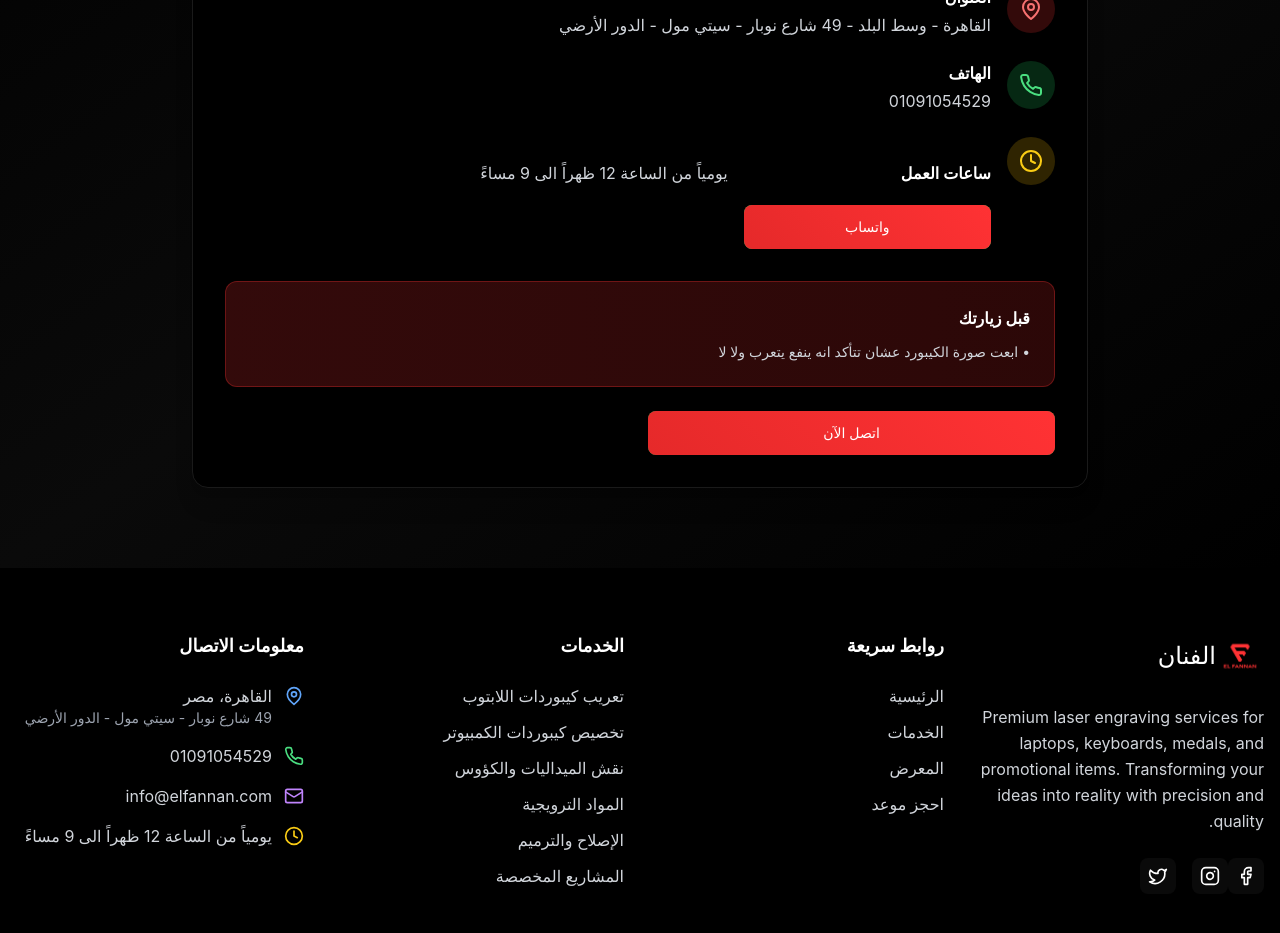
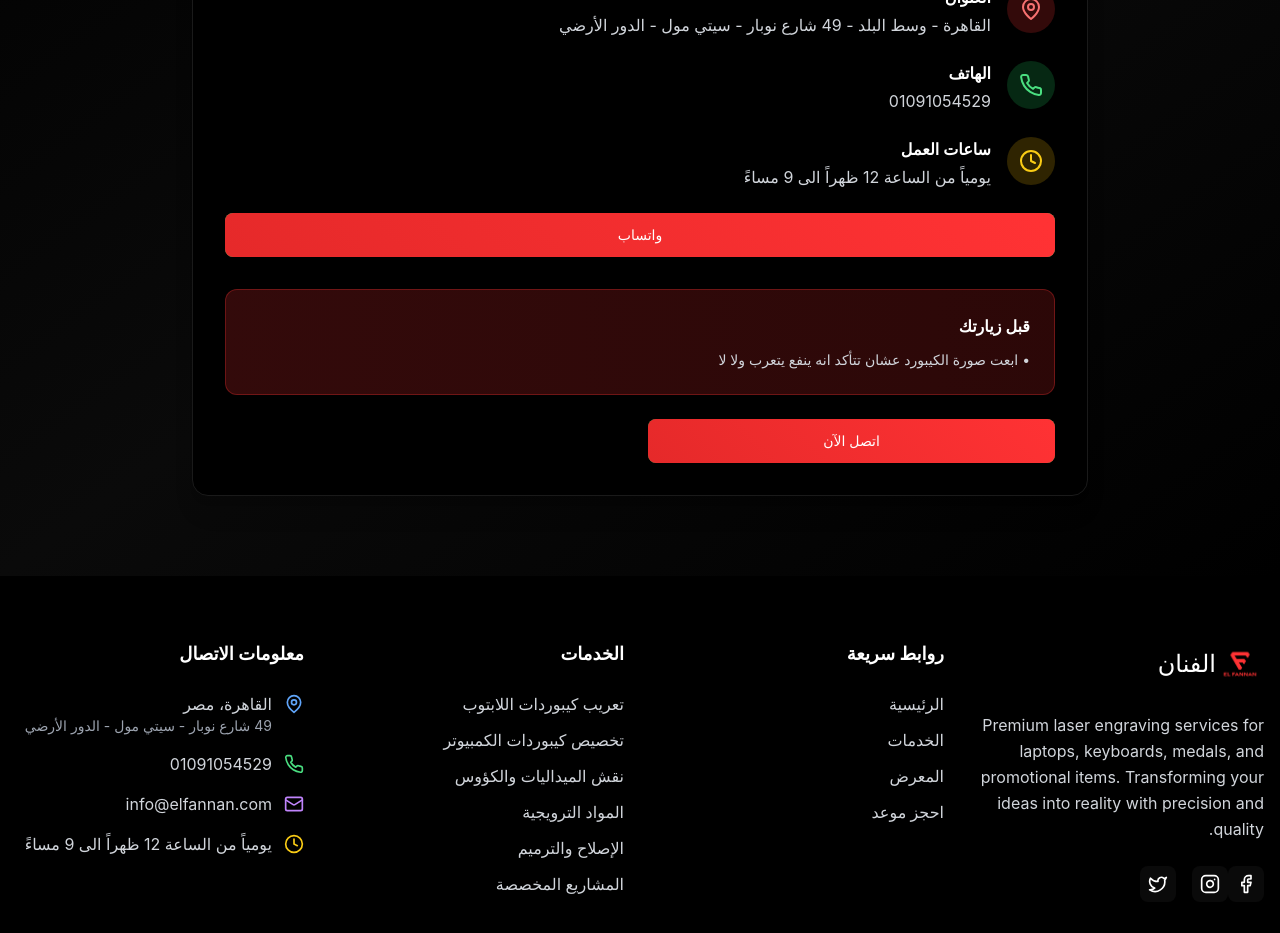
Before and after one commit to abdullahothman97s/fannn, a React (Vite) app: page / in a window 1280 px wide. Shown: the part 7200-8133 px from the top of the page. Built offline with nearby package versions, Linux system fonts and the light colour scheme; a web font is replaced by a local one.

Commit message:
Remove negative space between working hours text

```diff
--- a/src/components/GoogleMaps.tsx
+++ b/src/components/GoogleMaps.tsx
@@ -65,22 +65,25 @@ const GoogleMaps: React.FC = () => {
                   <div className="bg-yellow-500/20 rounded-full p-3">
                     <Clock className="w-6 h-6 text-yellow-400" />
                   </div>
-                  <div className="mt-6 grid grid-cols-1 sm:grid-cols-2 gap-4">
+                  <div>
                     <h4 className="font-semibold text-gray-900 dark:text-white mb-1 font-montserrat">
                       {t('workingHours')}
                     </h4>
-                    <div className="text-gray-600 dark:text-gray-300 space-y-1 font-montserrat">
+                    <div className="text-gray-600 dark:text-gray-300 font-montserrat">
                       <p>{language === 'ar' ? 'يومياً من الساعة 12 ظهراً الى 9 مساءً' : 'Daily from 12:00 PM to 9:00 PM'}</p>
                     </div>
-                    <a
+                  </div>
+                </div>
+
+                <div className="mt-6">
+                  <a
                       href="https://api.whatsapp.com/send?phone=201091054529&text=مرحباً!%20أريد%20معرفة%20المزيد%20عن%20خدمات%20تعريب%20الكيبورد%20بالليزر."
                       target="_blank"
                       rel="noopener noreferrer"
-                      className="glow-button bg-green-500 hover:bg-green-600 text-white py-3 rounded-lg font-semibold transition-colors text-sm text-center shadow-lg hover:shadow-xl transform hover:-translate-y-1 font-montserrat w-full"
+                      className="glow-button bg-green-500 hover:bg-green-600 text-white py-3 rounded-lg font-semibold transition-colors text-sm text-center shadow-lg hover:shadow-xl transform hover:-translate-y-1 font-montserrat w-full block"
                     >
                       {language === 'ar' ? 'واتساب' : 'WhatsApp'}
                     </a>
-                  </div>
                 </div>
               </div>
 
```
